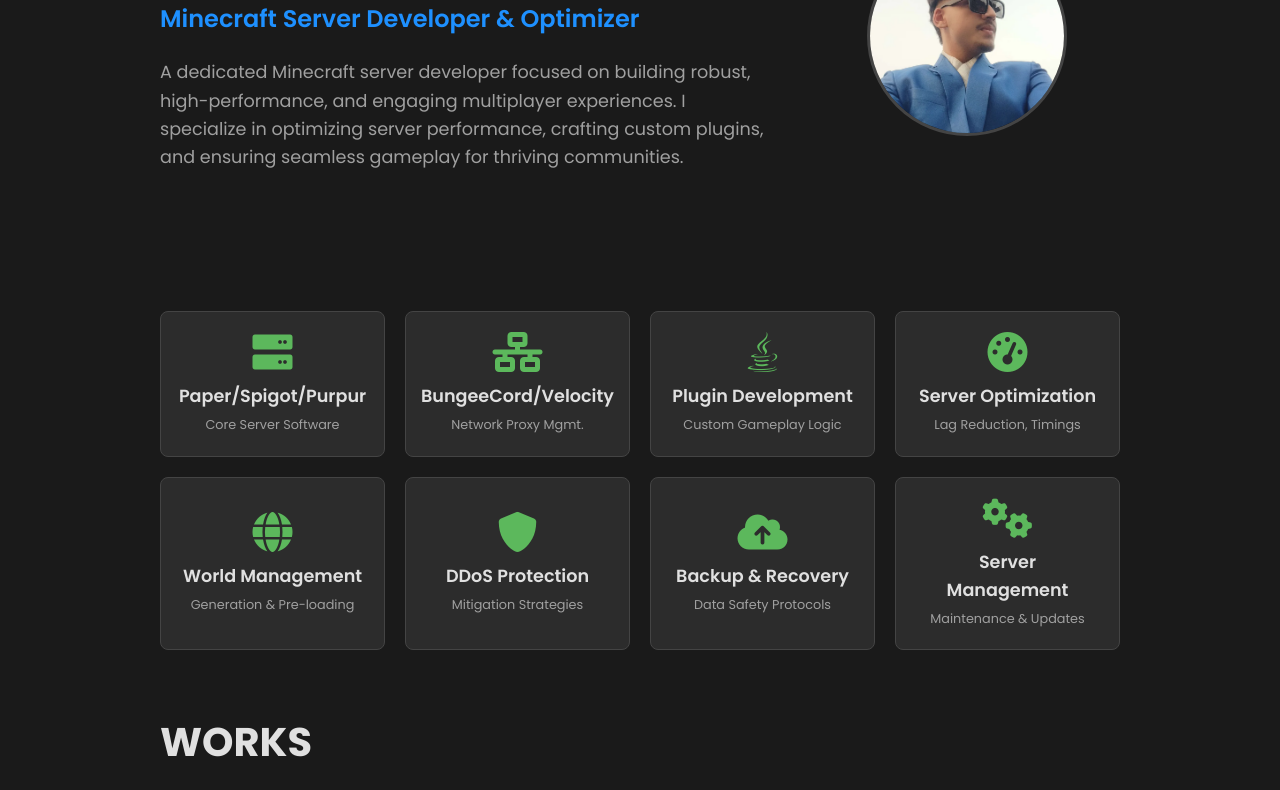
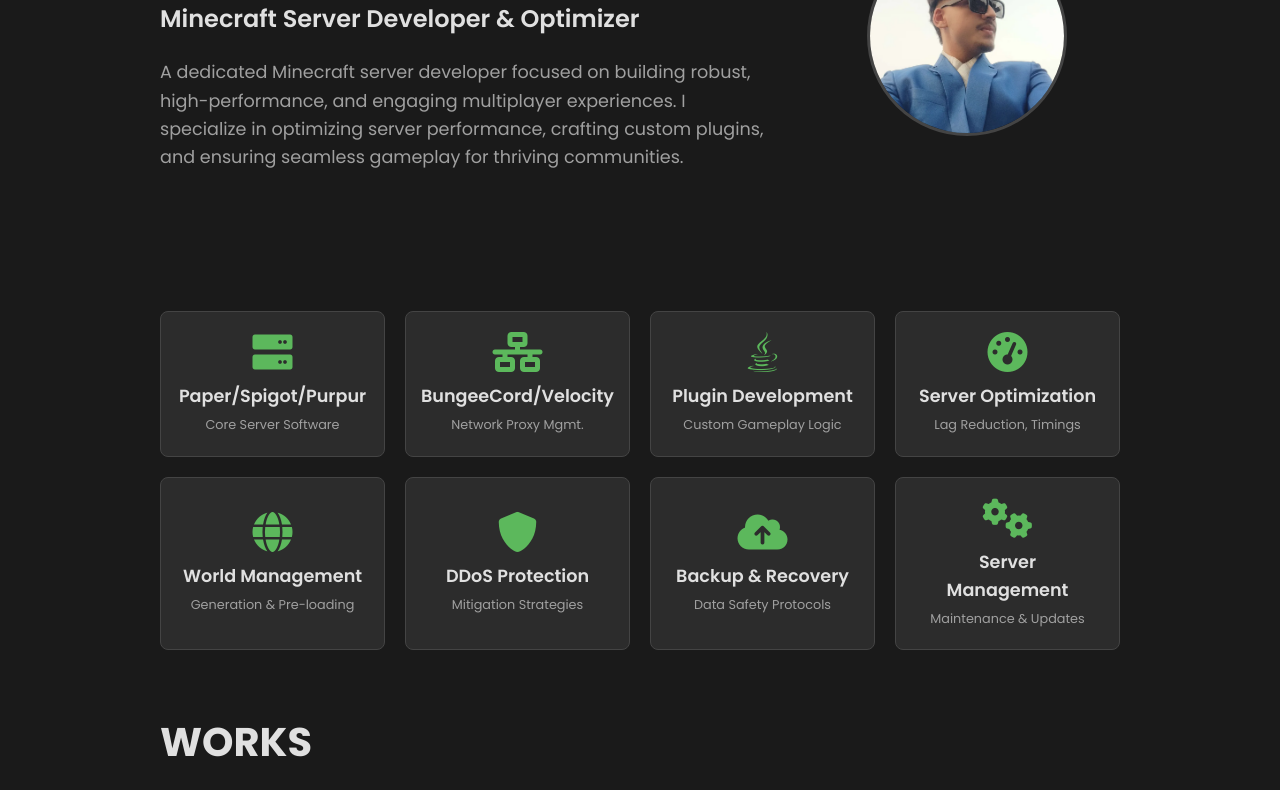
Before and after one commit to oshanisvoid/PortfolioOshan, a plain HTML site: page index.html in a window 1280 px wide. Shown: the part 259-1049 px from the top of the page. Drawn offline with Linux system fonts and the light colour scheme.

Commit message:
Update style.css

```diff
--- a/style.css
+++ b/style.css
@@ -5,7 +5,7 @@
     --text-color: #e0e0e0;
     --light-text: #a0a0a0;
     --primary-color: #5cb85c; /* A vibrant green for Minecraft feel */
-    --secondary-color: #1E90FF; /* A blue for contrast */
+    --secondary-color: #E0E0E0; /* A blue for contrast */
     --link-hover: #ffffff;
     --border-color: #444;
 }
```
